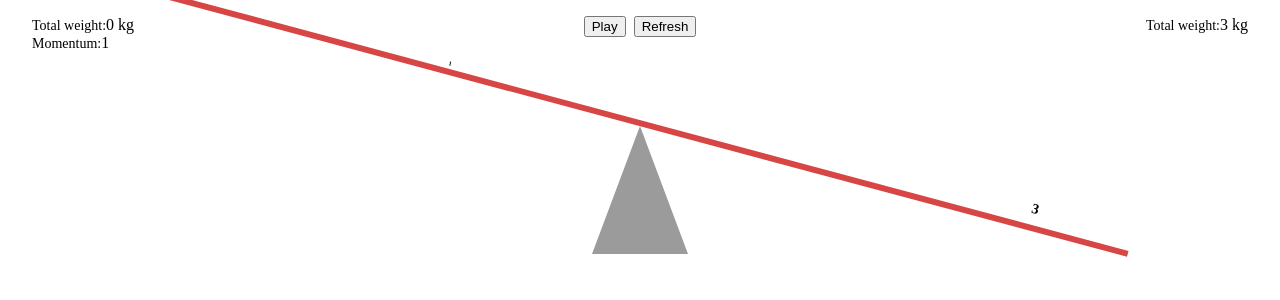
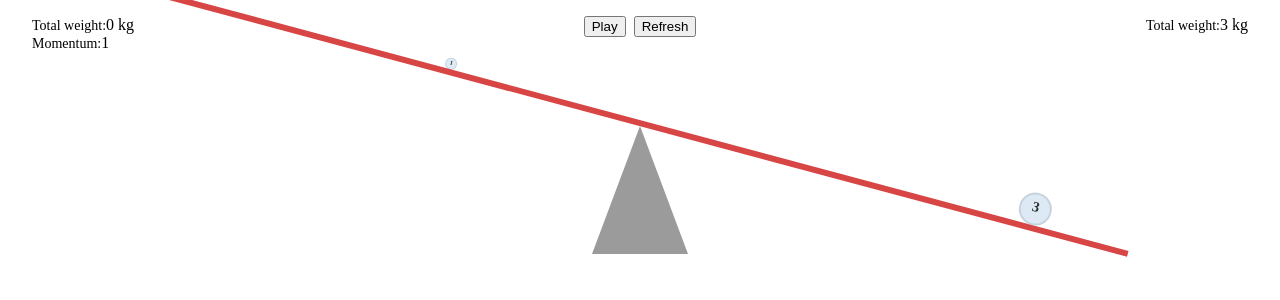
Before and after one commit to mertonuryildirim/teeter-totter-react, a React (Create React App) app: page / in a window 1280 px wide. Shown: the top 300 px of the page. Built offline with nearby package versions, Linux system fonts and the light colour scheme.

Commit message:
added shape colors

```diff
--- a/src/components/FallingElement.js
+++ b/src/components/FallingElement.js
@@ -1,7 +1,6 @@
 import React, { useState, useEffect } from 'react';
 import { useSelector, useDispatch } from 'react-redux';
 import PropTypes from 'prop-types';
-import classnames from 'classnames';
 import { fallEnded, getBending } from '../store/actions';
 import Shape from './Shape';
 import { MAX_BENDING_PERCENTAGE, MOVEMENT_DISTANCE, WIDTH } from '../utils/constants';
@@ -55,7 +54,6 @@ const FallingElement = ({
 	}, [state.paused, elementTop]);
 	return (
 		<div
-			className="element-wrapper"
 			style={{
 				top: elementTop,
 				transform: `rotate(${Math.min(
@@ -65,7 +63,6 @@ const FallingElement = ({
 			}}
 		>
 			<Shape
-				className={classnames('element--falling', { [className]: className })}
 				side="left"
 				top={elementTop}
 				setBottom={setElementBottom}
--- a/src/components/shape.scss
+++ b/src/components/shape.scss
@@ -1,3 +1,26 @@
+$colors: (
+	'white': #ffffff,
+	'black': #000000,
+	'orange': #ff9900,
+	'green': #6aa84f,
+	'gray': #666666,
+	'blue': #cfe2f3,
+	'red': #cc4125,
+	'yellow': #ffff00
+);
+
+@function get-color($color, $opacity: 1, $_colors: $colors) {
+	@return rgba(map-get($_colors, $color), $opacity);
+}
+
+@function em($input, $base: $body-font-size) {
+	@return ($input / $base) * 1em;
+}
+
+@function rem($input, $base: 16) {
+	@return ($input / $base) * 1rem;
+}
+
 .shape {
 	z-index: 1;
 	position: absolute;
```
